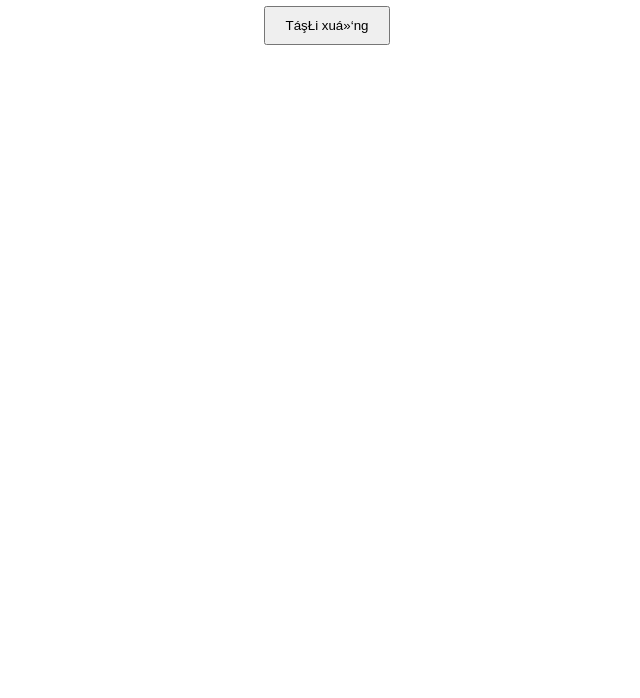
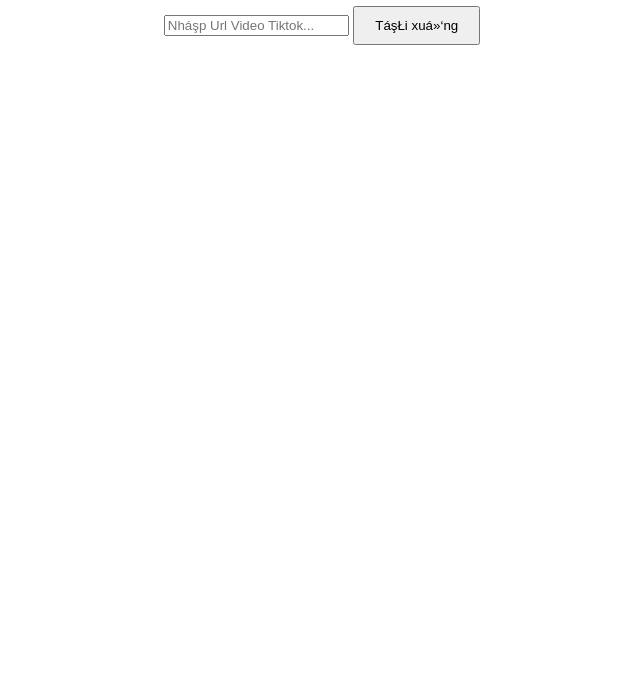
Before and after one commit to ducco9806/download-video-tiktok, a website: page index.html in a window 1280 px wide. Shown: the part 102-800 px from the top of the page, without its empty margins (318-958 px from the left). Drawn offline with Linux system fonts and the light colour scheme.

Commit message:
Update index.html

```diff
--- a/index.html
+++ b/index.html
@@ -11,7 +11,7 @@
     <body>
         <div class="container">
             <h1>Tiktok Video Download</h1>
-            <imput type="text" id="videoUrl" placeholder="Nhập Url Video Tiktok...">
+            <input type="text" id="videoUrl" placeholder="Nhập Url Video Tiktok...">
             <button onclick="downloadvideo()">Tải xuống</button>
             <div id="result"></div>
         </div>
```
